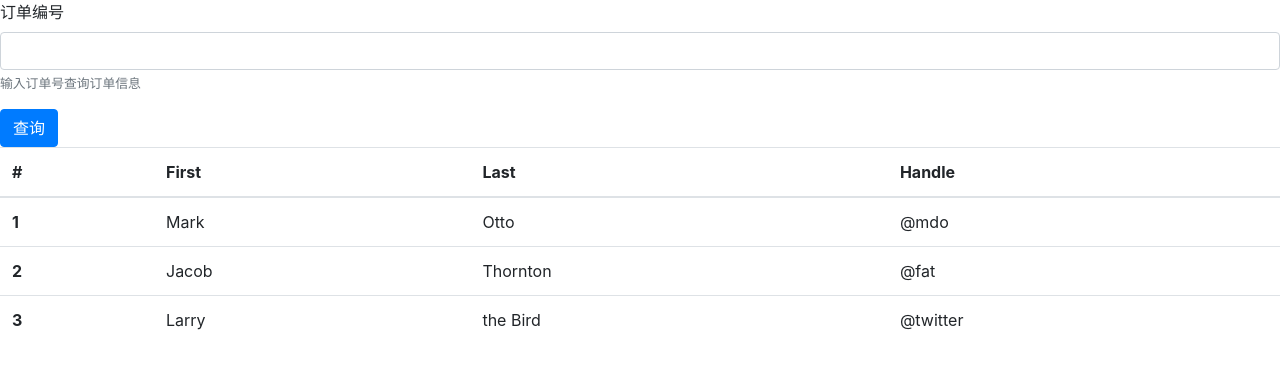
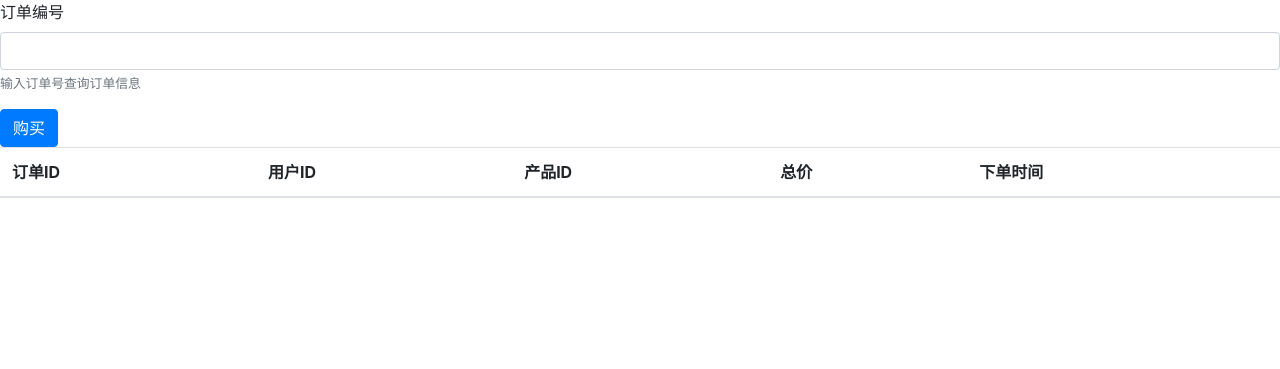
Before and after one commit to cloud0606/CC, a PHP site: page /templates/query.html in a window 1280 px wide. Shown: the top 369 px of the page. Run offline with PHP 8.4, Linux system fonts and the light colour scheme; lists and menus that the app fills with data are empty.

Commit message:
提交查询订单api

```diff
--- a/html/src/object/order.php
+++ b/html/src/object/order.php
@@ -23,8 +23,8 @@ class Order{
             " where orderid=".$orderid;
 	        $stmt = $this->conn->prepare($sql);
             $stmt->execute();
-            $result = $stmt->fetch(PDO::FETCH_ASSOC);
-            return $result['total'];
+            $result =$stmt->fetch(PDO::FETCH_LAZY); // 查询单条数据
+            return $result;
         } catch(PDOException $e) {
             throw $e;
         }
--- a/html/templates/query.html
+++ b/html/templates/query.html
@@ -3,49 +3,32 @@
 <head>
 <meta charset="utf-8">
 <title>CC online shopping</title>
-<link rel="stylesheet" href="public/css/bootstrap.min.css">
-<link rel="stylesheet" href="public/css/mall.css">
-<script src="public/js/jquery.min.js"></script>
-<script src="public/js/bootstrap.min.js"></script>
+<link rel="stylesheet" href="../public/css/bootstrap.min.css">
+<link rel="stylesheet" href="../public/css/mall.css">
+<script src="../public/js/jquery.min.js"></script>
+<script src="../public/js/bootstrap.min.js"></script>
+<script src="../public/js/query.js"></script>
 </head>
 <body>
-<form>
+<form id="orderId">
         <div class="form-group">
           <label for="exampleInputPassword1">订单编号</label>
-          <input class="form-control" id="orderNum" >
-          <small id="orderNum" class="form-text text-muted">输入订单号查询订单信息</small>
+          <input class="form-control" id="orderId" name="orderId" >
+          <small id="orderId" class="form-text text-muted">输入订单号查询订单信息</small>
         </div>
-        <button type="submit" class="btn btn-primary">查询</button>
+        <button onclick="queryOrder()" type="button" class="btn btn-primary">购买</button>
 </form>
-<table class="table" id="oederInfo">
+<table class="table" id="orderInfo">
         <thead>
           <tr>
-            <th scope="col">#</th>
-            <th scope="col">First</th>
-            <th scope="col">Last</th>
-            <th scope="col">Handle</th>
+            <th scope="col">订单ID</th>
+            <th scope="col">用户ID</th>
+            <th scope="col">产品ID</th>
+            <th scope="col">总价</th>
+            <th scope="col">下单时间</th>
           </tr>
         </thead>
-        <tbody>
-          <tr>
-            <th scope="row">1</th>
-            <td>Mark</td>
-            <td>Otto</td>
-            <td>@mdo</td>
-          </tr>
-          <tr>
-            <th scope="row">2</th>
-            <td>Jacob</td>
-            <td>Thornton</td>
-            <td>@fat</td>
-          </tr>
-          <tr>
-            <th scope="row">3</th>
-            <td>Larry</td>
-            <td>the Bird</td>
-            <td>@twitter</td>
-          </tr>
-        </tbody>
+
 </table>
 
 </body>
```
Also changed, not shown: html/public/js/mall.js (+7 -8 lines), html/public/js/query.js (added, +53 -0 lines), html/src/order/getOrderInfo.php (+2 -13 lines).
